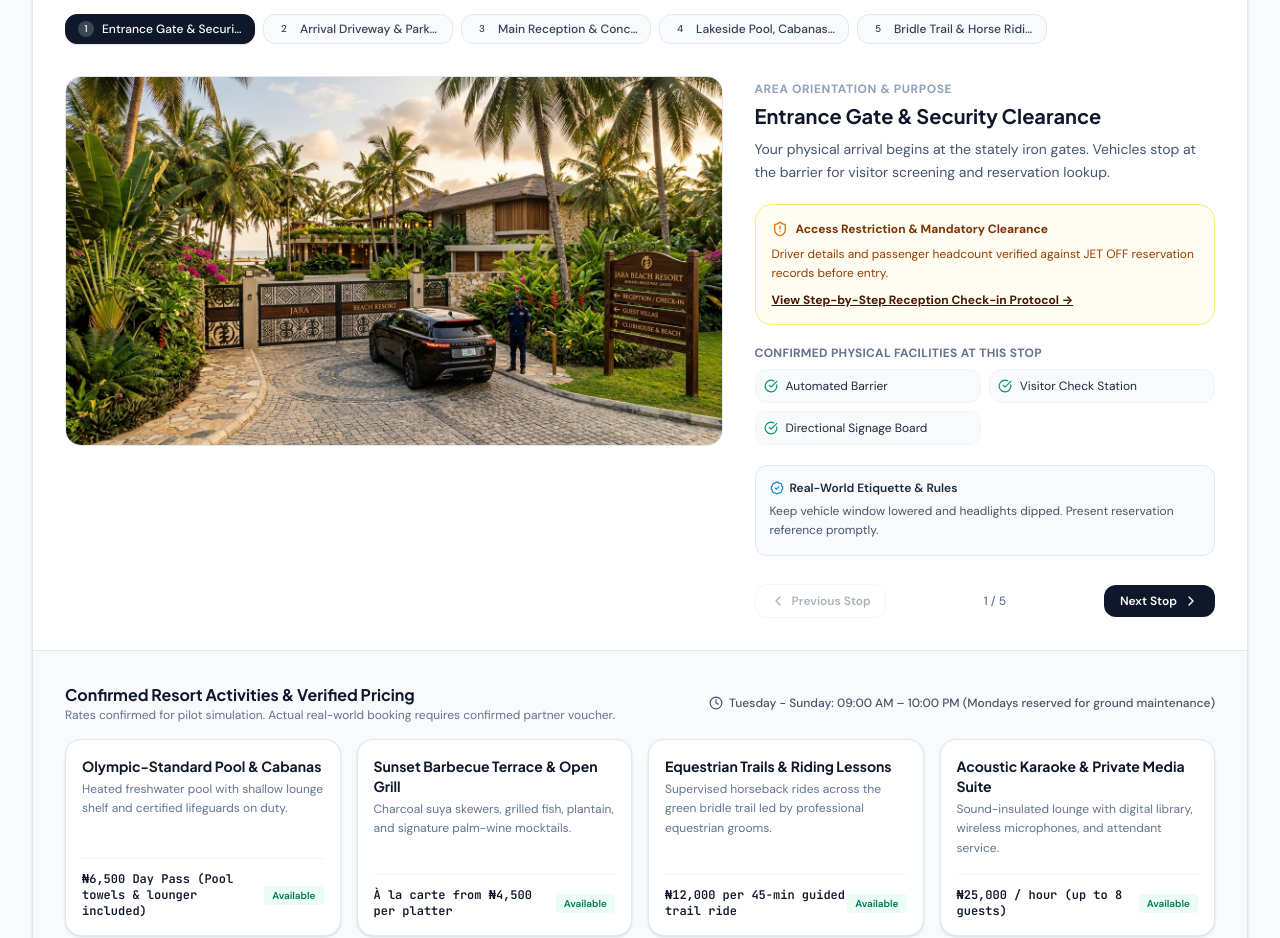
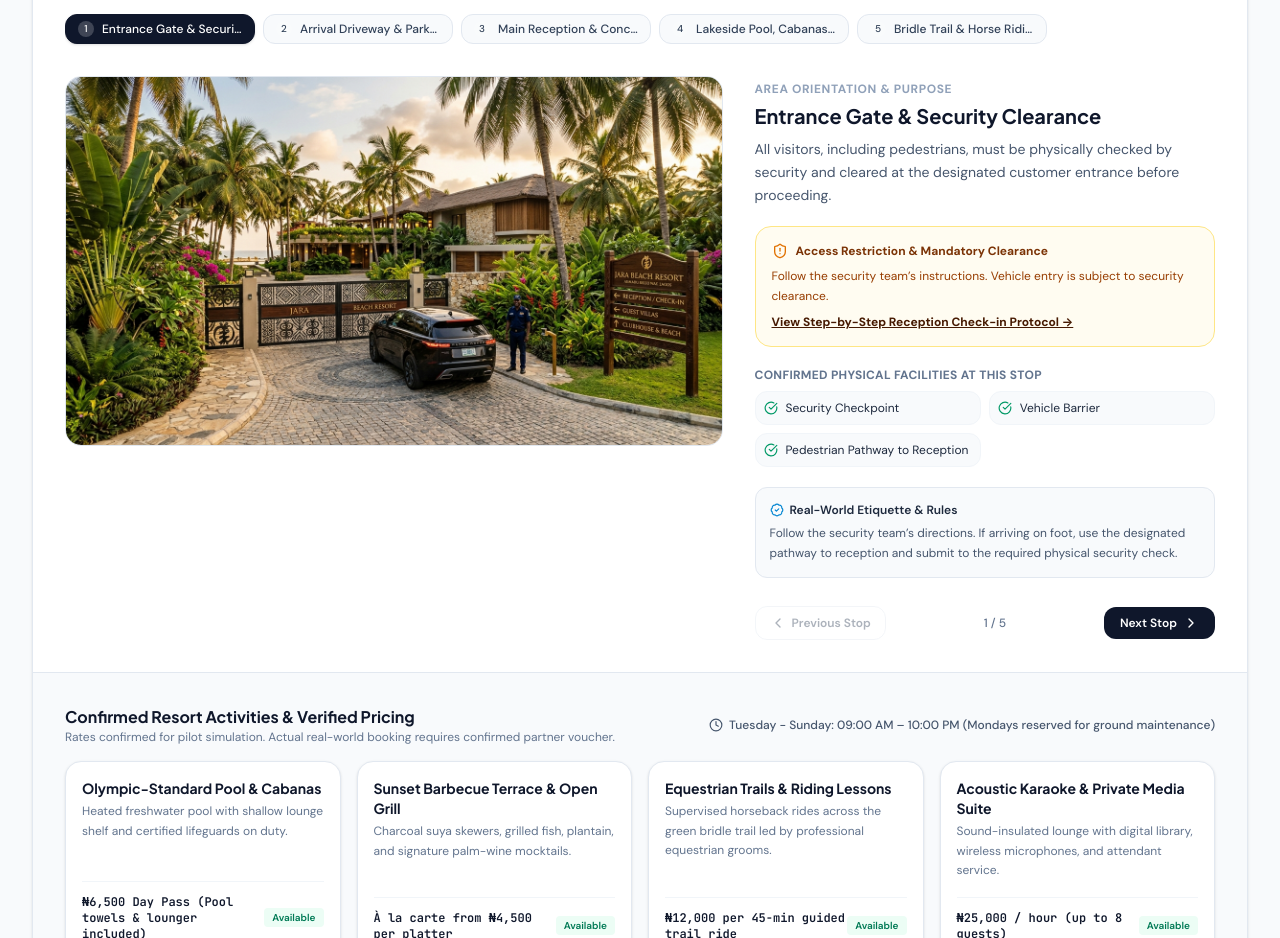
Before and after one commit to ArtwayVince/J-off, a React (Vite) app: page / in a window 1280 px wide. Shown: the part 920-1858 px from the top of the page. Built offline with nearby package versions, Linux system fonts and the light colour scheme.

Commit message:
Correct entrance and Adamawa Gate security instructions

```diff
--- a/src/data/seedData.ts
+++ b/src/data/seedData.ts
@@ -50,10 +50,10 @@ export const PILOT_RESORT: Destination = {
   verifiedIdentity: true,
   openingHours: 'Tuesday - Sunday: 09:00 AM – 10:00 PM (Mondays reserved for ground maintenance)',
   entranceGuide: {
-    gateDescription: 'Primary security checkpoint with automated entry barrier and security staff stationed at the guardhouse.',
-    approachDriveway: 'Paved, dual-lane tree-lined driveway with a strict 20 km/h speed limit leading directly to the guest vehicle rotary.',
-    parkingNotes: 'Designated self-parking bays on the left terrace with CCTV monitoring. Valet available during confirmed private events.',
-    securityCheck: 'All arriving visitors must clear visual verification and present either a confirmed booking voucher or guest invitation before barrier lift.',
+    gateDescription: 'Use the designated customer entrance for visitor security screening. Adamawa Gate is not the customer entrance.',
+    approachDriveway: 'After clearance, follow the designated pedestrian pathway toward reception. Vehicles may proceed only as directed by security.',
+    parkingNotes: 'Follow security staff instructions for vehicle access and parking. Do not assume a parking area is available until directed.',
+    securityCheck: 'All visitors, including pedestrians, must be physically checked by security and cleared at the designated customer entrance before proceeding. Vehicle entry is subject to the security team’s instructions.',
   },
   receptionProtocol: {
     title: 'Mandatory Reception Check-In Procedures',
@@ -101,11 +101,11 @@ export const PILOT_RESORT: Destination = {
       area: 'Approach & Gatehouse',
       coordinates: { x: 18, y: 78 },
       photoUrl: '/src/assets/images/hero_yuby_resort_1791922037790.jpg',
-      description: 'Your physical arrival begins at the stately iron gates. Vehicles stop at the barrier for visitor screening and reservation lookup.',
-      receptionRequirement: 'Driver details and passenger headcount verified against JET OFF reservation records before entry.',
-      confirmedFacilities: ['Automated Barrier', 'Visitor Check Station', 'Directional Signage Board'],
-      etiquetteNotes: 'Keep vehicle window lowered and headlights dipped. Present reservation reference promptly.',
-      safetyRule: 'Strict 20 km/h perimeter limit.',
+      description: 'All visitors, including pedestrians, must be physically checked by security and cleared at the designated customer entrance before proceeding.',
+      receptionRequirement: 'Follow the security team’s instructions. Vehicle entry is subject to security clearance.',
+      confirmedFacilities: ['Security Checkpoint', 'Vehicle Barrier', 'Pedestrian Pathway to Reception'],
+      etiquetteNotes: 'Follow the security team’s directions. If arriving on foot, use the designated pathway to reception and submit to the required physical security check.',
+      safetyRule: 'Do not use Adamawa Gate as the customer entrance.'
     },
     {
       id: 'tour_02_driveway',
```
